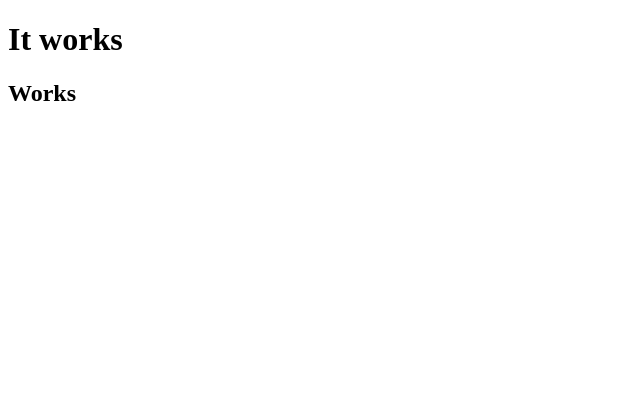
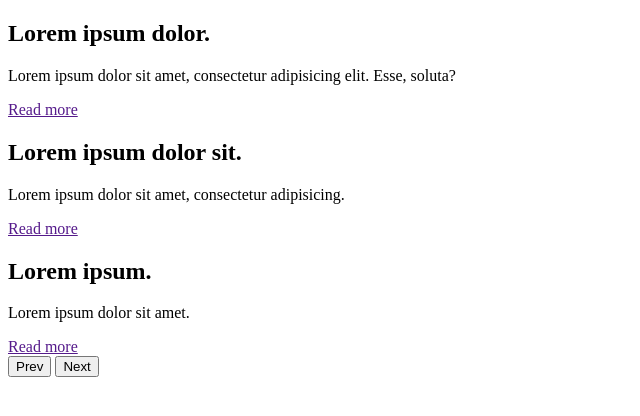
Before and after one commit to Mercaton/slider, a plain HTML site: page index.html in a window 1280 px wide. Shown: the whole page, without its empty margins (0-640 px from the left). Drawn offline with Linux system fonts and the light colour scheme.

Commit message:
html boilerplate using BEM css classes method

```diff
--- a/index.html
+++ b/index.html
@@ -9,8 +9,28 @@
 </head>
 <body>
 
-    <h1>It works</h1>
-    <h2>Works</h2>
+<div class="slider">
+    <div class="slider__slides">
+        <div class="slider__slide slide">
+            <h2 class="slide__hdl">Lorem ipsum dolor.</h2>
+            <p class="slide__text">Lorem ipsum dolor sit amet, consectetur adipisicing elit. Esse, soluta?</p>
+            <a href="" class="slide__link">Read more</a></div>
+        <div class="slider__slide slide">
+            <h2 class="slide__hdl">Lorem ipsum dolor sit.</h2>
+            <p class="slide__text">Lorem ipsum dolor sit amet, consectetur adipisicing.</p>
+            <a href="" class="slide__link">Read more</a></div>
+        <div class="slider__slide slide">
+            <h2 class="slide__hdl">Lorem ipsum.</h2>
+            <p class="slide__text">Lorem ipsum dolor sit amet.</p>
+            <a href="" class="slide__link">Read more</a></div>
+    </div>
+    <nav class="slider__nav nav">
+        <button class="nav__btn">Prev</button>
+        <button class="nav__btn nav__btn--next">Next</button>
+    </nav>
+</div>
+
+
 
 </body>
 </html>
```
